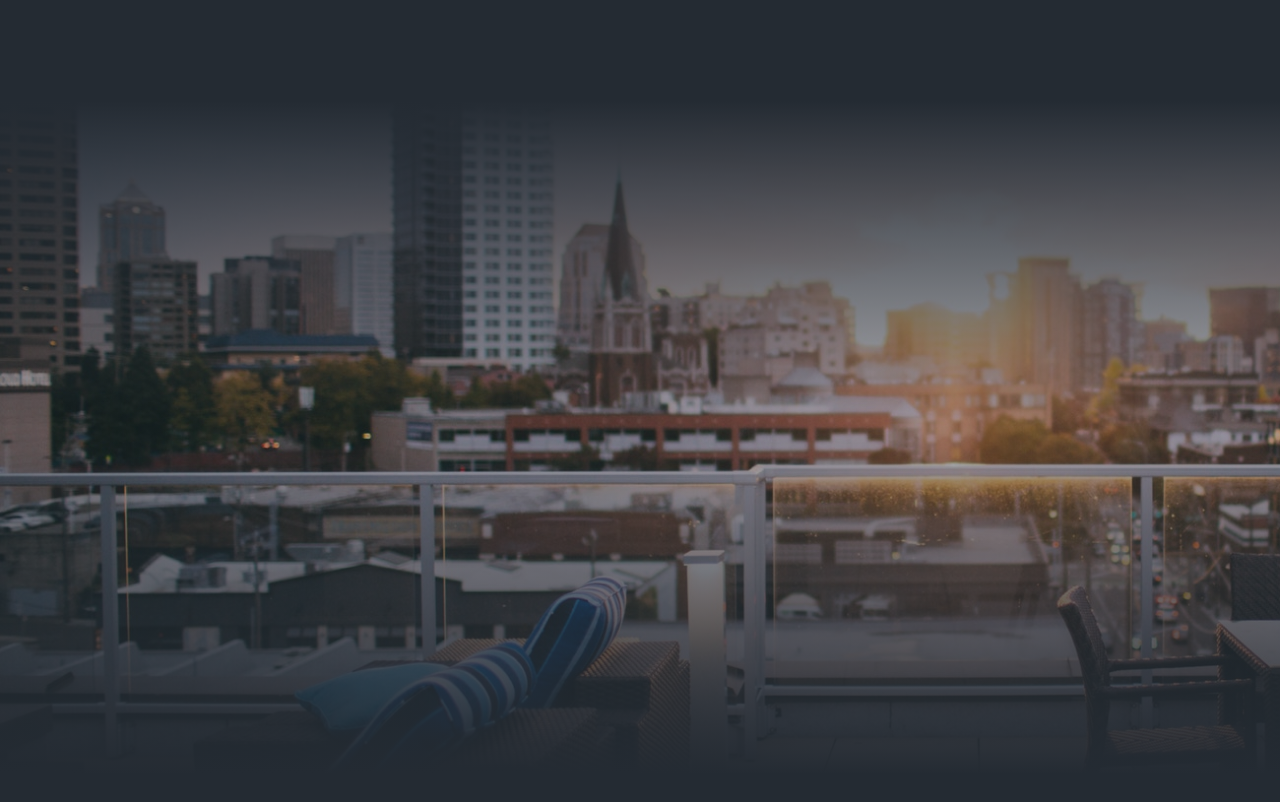
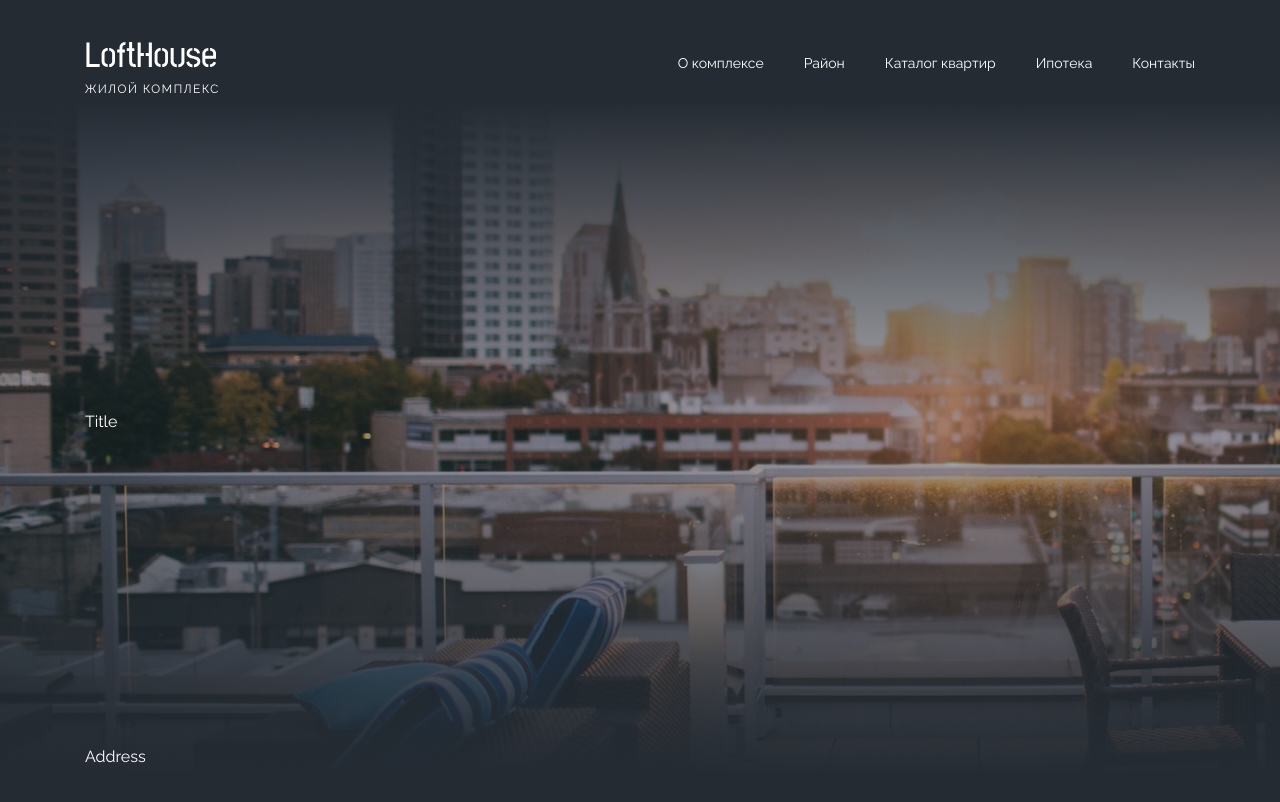
Before and after one commit to Orhan-designer/LoftHouse, a plain HTML site: page index.html in a window 1280 px wide. Drawn offline with Linux system fonts and the light colour scheme.

Commit message:
feat: header navigation

```diff
--- a/index.html
+++ b/index.html
@@ -11,7 +11,39 @@
 
 <body>
     <header class="header">
+        <div class="header-top">
+            <div class="container">
+                <div class="header-top-row">
+                    <a href="#!">
+                        <img src="./img/logo.svg" alt="LoftHouse">
+                    </a>
 
+                    <div class="header-nav">
+                        <nav class="nav">
+                            <ul class="nav-list">
+                                <li><a href="#!">О комплексе</a></li>
+                                <li><a href="#!">Район</a></li>
+                                <li><a href="#!">Каталог квартир</a></li>
+                                <li><a href="#!">Ипотека</a></li>
+                                <li><a href="#!">Контакты</a></li>
+                            </ul>
+                        </nav>
+                    </div>
+                </div>
+            </div>
+        </div>
+
+        <div class="header-title">
+            <div class="container">
+                Title
+            </div>
+        </div>
+
+        <div class="header-footer">
+            <div class="container">
+                Address
+            </div>
+        </div>
     </header>
 </body>
 
--- a/scss/base/_base.scss
+++ b/scss/base/_base.scss
@@ -15,3 +15,9 @@ a {
         color: $accent;
     }
 }
+
+.container {
+    padding: 0 15px;
+    width: 1140px;
+    margin: 0 auto;
+}
--- a/scss/blocks/_header.scss
+++ b/scss/blocks/_header.scss
@@ -1,8 +1,20 @@
 .header {
+    display: flex;
+    flex-direction: column;
+    justify-content: space-between;
     min-height: 840px;
+    padding-top: 30px;
+    padding-bottom: 74px;
     background: linear-gradient(180deg,
             #242B33 11.98%,
             rgba(45, 52, 60, 0.38) 51.04%,
             #242B33 92.19%),
         url('./../img/header/header-bg.jpg');
+
 }
+
+.header-top-row {
+    display: flex;
+    justify-content: space-between;
+    align-items: center;
+}
--- /dev/null
+++ b/scss/blocks/_nav.scss
@@ -0,0 +1,8 @@
+.nav {
+    font-size: 14px;
+}
+
+.nav-list {
+    display: flex;
+    column-gap: 40px;
+}
--- a/scss/main.scss
+++ b/scss/main.scss
@@ -6,3 +6,4 @@
 
 // Blocks
 @import "./blocks/header";
+@import "./blocks/nav";
```
Also changed, not shown: css/main.css, 1 other file.
